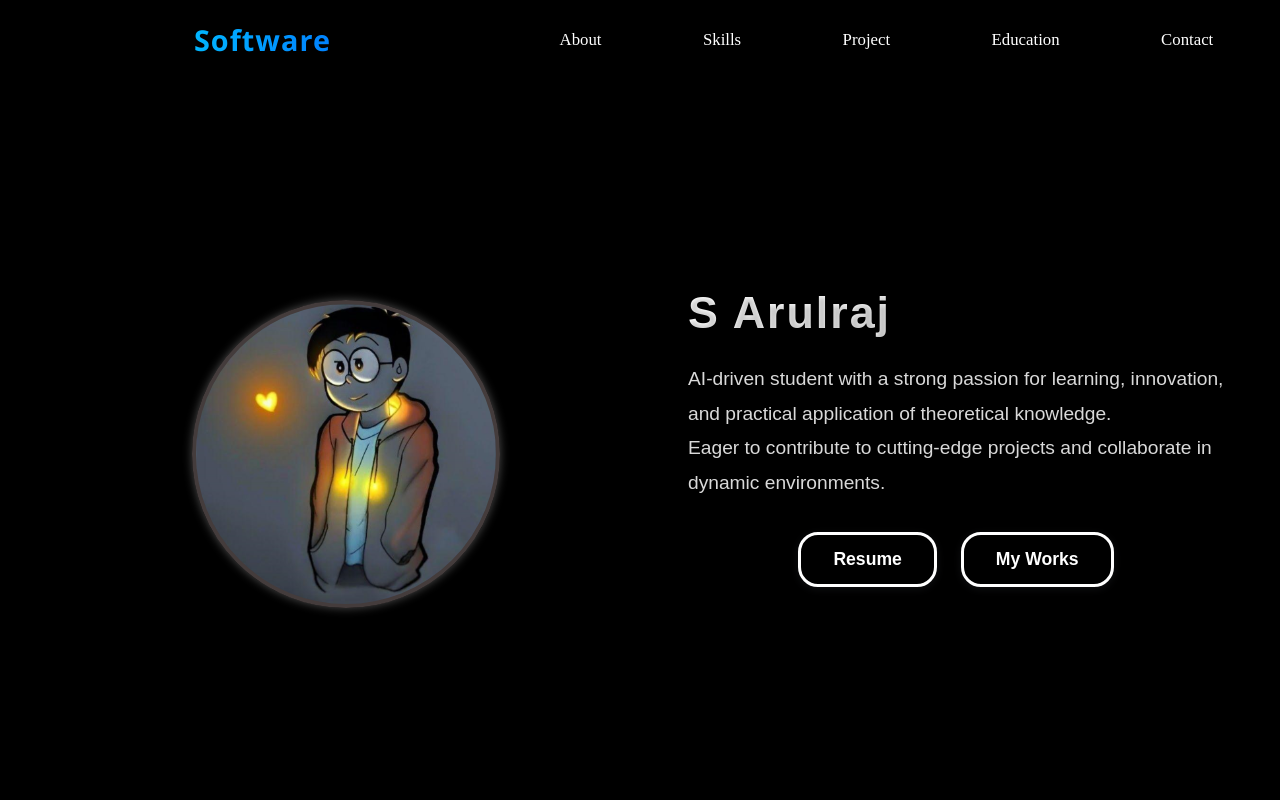
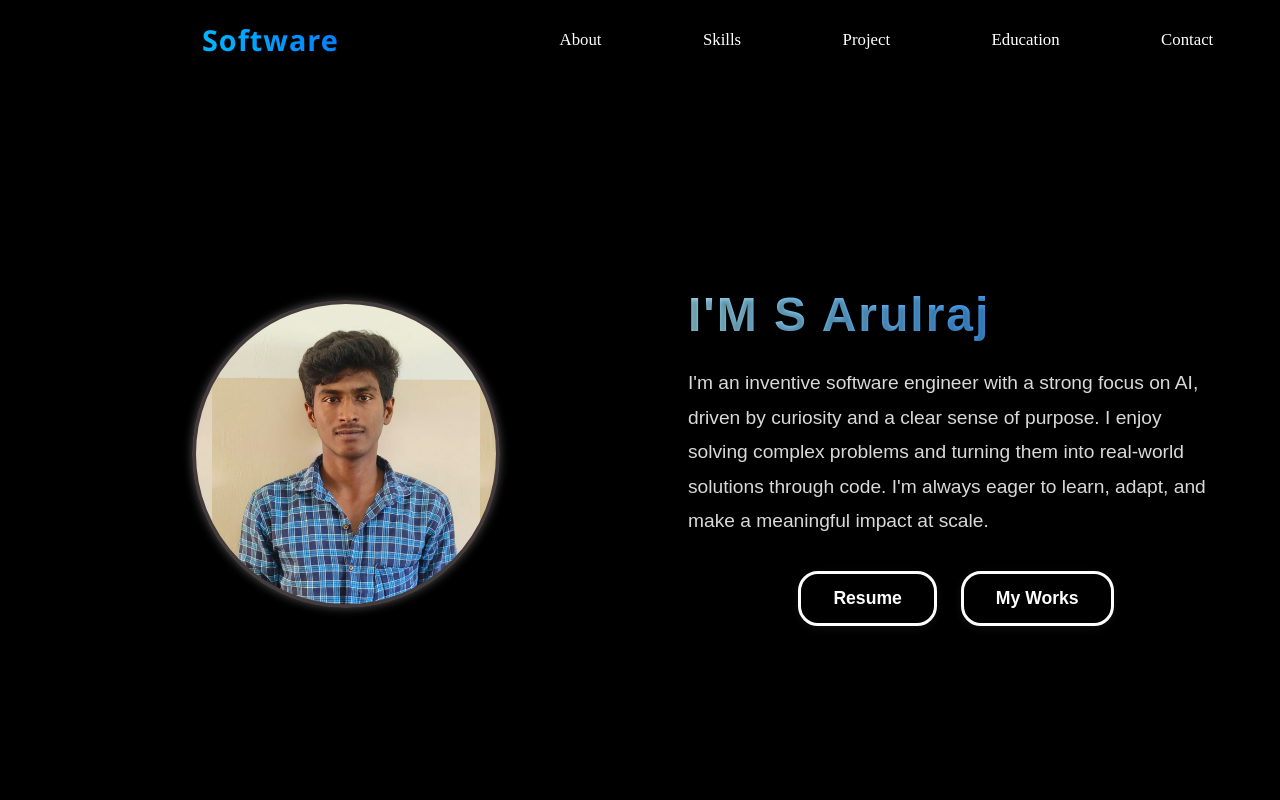
Before and after one commit to SArulRaj24/Portfolio_S_A_Raj, a React (Vite) app: page / in a window 1280 px wide. Shown: the top 800 px of the page. Built offline with nearby package versions, Linux system fonts and the light colour scheme.

Commit message:
final updation

```diff
--- a/src/Components/Contactcontainer/Contact.css
+++ b/src/Components/Contactcontainer/Contact.css
@@ -93,7 +93,7 @@
 }
 
 .submit-button:hover {
-  background-color: #1d4ed8;
+  background-color:blue;
 }
 /* logo */
 .contact-links {
@@ -102,14 +102,16 @@
   gap: 1.5rem;
   margin-top: 2rem;
 }
-
-.contact-icon {
-  width: 32px;
-  height: 32px;
-  transition: transform 0.3s ease;
-  filter: invert(1); /* Makes logos white for dark background */
+.contact-links a {
+  text-decoration: none;
+  color: white;
+  display: flex;
+  height: 40px;
+  width: 40px;
+  justify-content: center;
 }
 
-.contact-icon:hover {
-  transform: scale(1.1);
+
+.contact-links a:hover {
+  transform: scale(1.5);
 }
--- a/src/Components/Contactcontainer/Contact.jsx
+++ b/src/Components/Contactcontainer/Contact.jsx
@@ -3,6 +3,7 @@ import { Element } from 'react-scroll';
 import './Contact.css';
 import LinkedInIcon from '@mui/icons-material/LinkedIn';
 import GitHubIcon from '@mui/icons-material/GitHub';
+import EmailIcon from '@mui/icons-material/SendSharp';
 
 const Contact = () => {
   const [submitted, setSubmitted] = useState(false);
@@ -73,6 +74,9 @@ const Contact = () => {
             <a href="https://www.linkedin.com/in/arulraj-s-b-tech/" target="_blank" rel="noopener noreferrer">
               <LinkedInIcon />
             </a>
+            <a href="mailto:sarulrajoffcial@gmail.com" target="_blank" rel="noopener noreferrer">
+              <EmailIcon />
+            </a>
           </div>
         </div>
       </section>
--- a/src/Components/Header/Header.jsx
+++ b/src/Components/Header/Header.jsx
@@ -32,7 +32,7 @@ const Header = () => {
     <header className="header">
       <div className="header__left">
         <h1>{displayedTitle}</h1>
-        <span className="blinking-cursor">|</span>
+        {/* <span className="blinking-cursor">|</span> */}
       </div>
 
       <nav className="header__right">
--- a/src/Components/Projectcontainer/Projectcontainer.jsx
+++ b/src/Components/Projectcontainer/Projectcontainer.jsx
@@ -7,6 +7,7 @@ import bot from '../../assets/pic-4.png';
 import sar from '../../assets/sar.png';
 import cnn from '../../assets/cnn.png';
 import glucose from '../../assets/glu.jpg';
+import port from '../../assets/port.png';
 
 const projects = [
   {
@@ -42,8 +43,15 @@ const projects = [
     description:
       "Created a Glucose level Indicator using Arduino and GSM Module which tracks the glucose level in the bottle and sends an alert message once the glucose level reaches a certain limit.",
     image: glucose,
-    link: "https://github.com/yourusername/glucose-level-indicator",
+    link: "https://github.com/SArulRaj24/Glucose_level_indicator",
   },
+  {
+    title: "Portfolio Website",
+    description:
+      "Developed a personal portfolio website to showcase my projects and skills using React.",
+    image:port,
+    link: "https://github.com/SArulRaj24/Portfolio_S_A_Raj",
+  }
 ];
 
 const Projectcontainer = () => {
--- a/src/Components/Topcontainer/Topcontainer.css
+++ b/src/Components/Topcontainer/Topcontainer.css
@@ -7,7 +7,7 @@
   left: 15%;
   width: 300px;
   height:300px;
-  background-image: url('../../assets/nobita.png'); /* path relative to public */
+  background-image: url('../../assets/bgg.jpg'); /* path relative to public */
   background-size:contain;
   background-position: center;
   border-radius: 50%;
--- a/src/Components/Topcontent/Topcontent.css
+++ b/src/Components/Topcontent/Topcontent.css
@@ -53,17 +53,17 @@
 }
 
 .topcontent__name {
-  font-family: 'open-sans', sans-serif;
-  font-size: 2.8rem;
-  font-weight: 700;
-  background: linear-gradient(90deg, #ffffff 0%, #d1d1d1 100%);
+  font-family: 'Poppins', sans-serif; /* Modern and clean font */
+  font-size: 3rem; /* Slightly larger for emphasis */
+  font-weight: 600; /* Bold for strong visual impact */
+  background: linear-gradient(90deg, #99d9ea 0%, #0072ff 100%); /* Vibrant gradient matching portfolio theme */
   -webkit-background-clip: text;
   -webkit-text-fill-color: transparent;
   background-clip: text;
   color: transparent;
   margin-bottom: 1.5rem;
   letter-spacing: 2px;
-  text-shadow: 0 2px 4px rgba(0, 0, 0, 0.2);
+  text-shadow: 0 2px 4px rgba(0, 0, 0, 0.3); /* Subtle shadow for depth */
 }
 
 .topcontent__desc {
--- a/src/Components/Topcontent/Topcontent.jsx
+++ b/src/Components/Topcontent/Topcontent.jsx
@@ -9,8 +9,8 @@ const Topcontent = () => {
 
         </div>
         <div className='topcontent__container'>
-            <h1 className="topcontent__name">S Arulraj</h1>
-            <p className="topcontent__desc">AI-driven student with a strong passion for learning, innovation, and practical application of theoretical knowledge.<br/>Eager to contribute to cutting-edge projects and collaborate in dynamic environments.</p>
+            <h1 className="topcontent__name">I'M S Arulraj</h1>
+            <p className="topcontent__desc">I'm an inventive software engineer with a strong focus on AI, driven by curiosity and a clear sense of purpose. I enjoy solving complex problems and turning them into real-world solutions through code. I'm always eager to learn, adapt, and make a meaningful impact at scale.</p>
             <div className="topcontent__btns">
               <a href="https://drive.google.com/file/d/1CG5V2GiVnnniP3fsNIJaAca7fq1AQXXV/view?usp=sharing" target="_blank" rel="noopener noreferrer">
                 <button className='topcontent__cvbtn'>Resume</button>
```
Also changed, not shown: src/assets/port.png (added).
